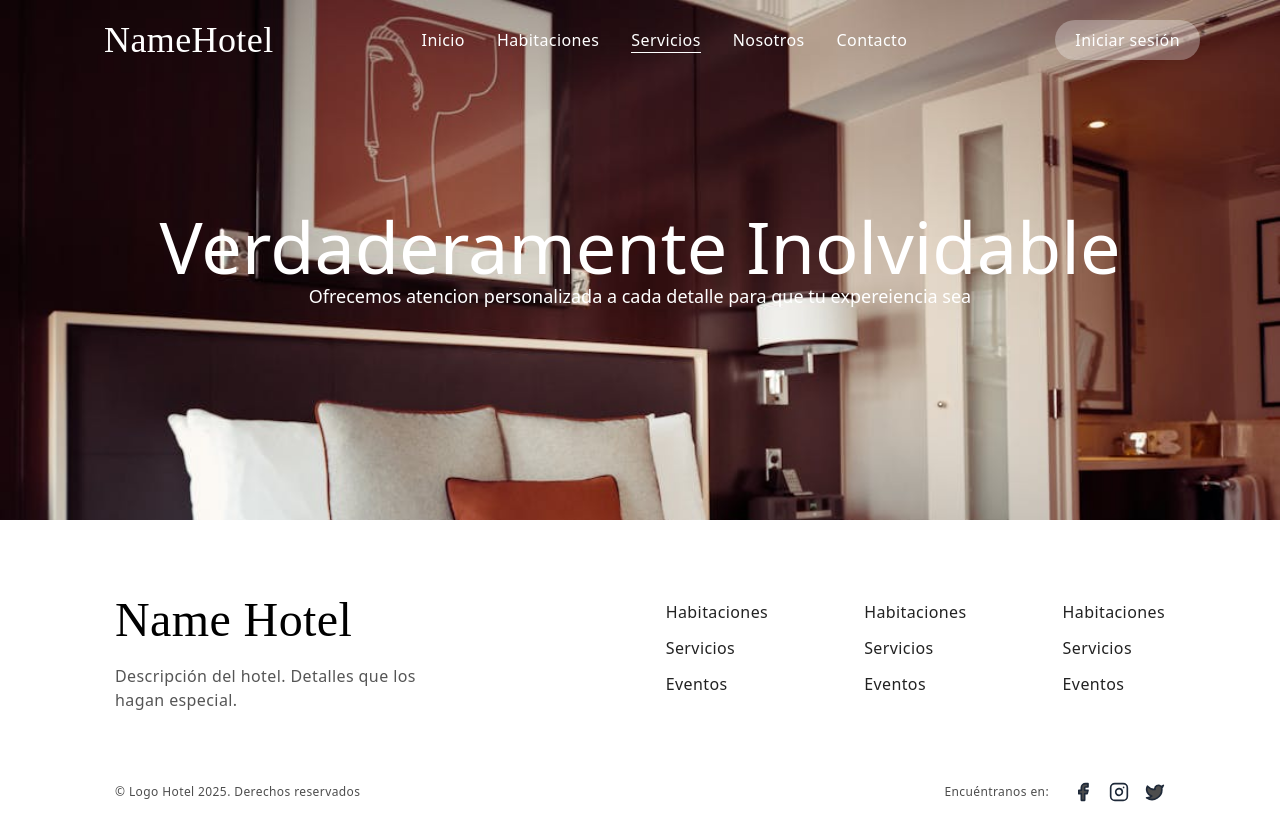
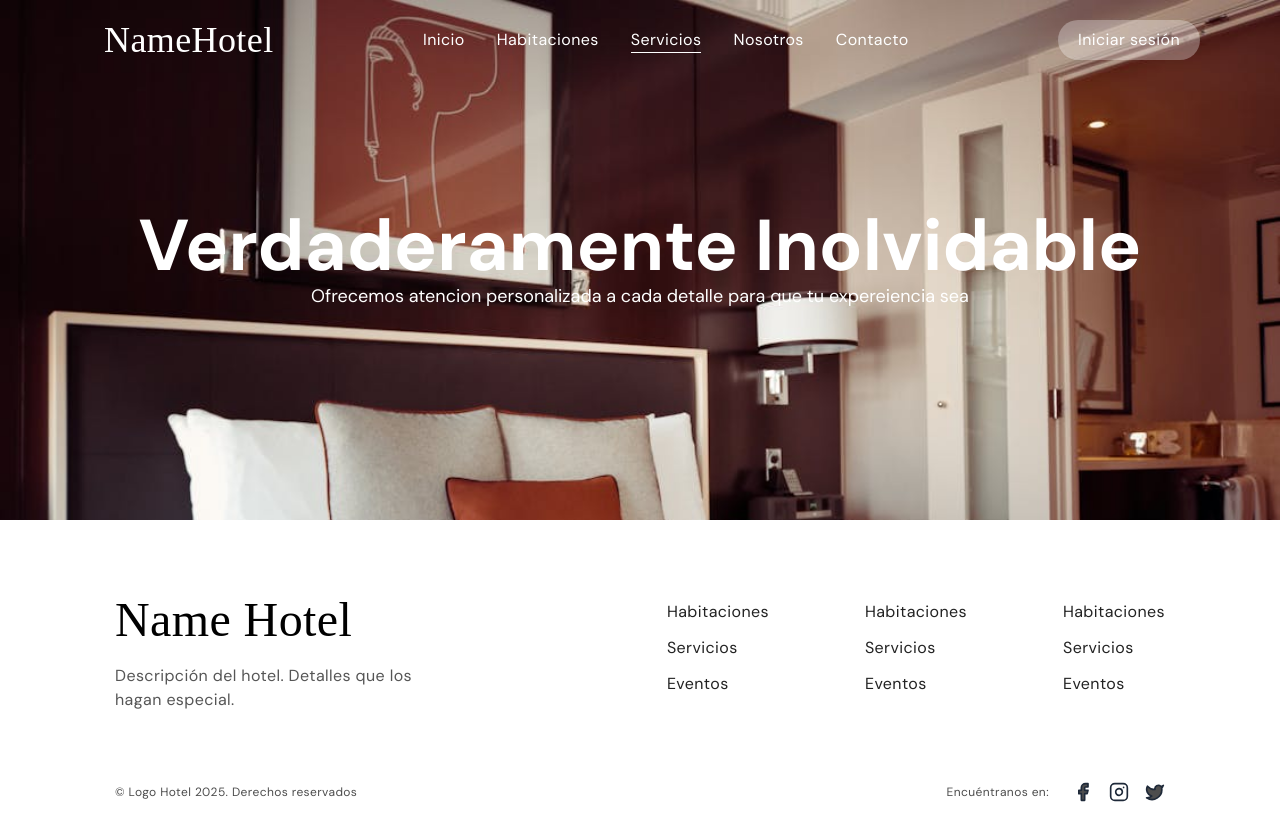
Before and after one commit to John-Alz/roomify-client, a React app: page /services in a window 1280 px wide. Shown: the top 840 px of the page. Built offline with nearby package versions, Linux system fonts and the light colour scheme; the HTML template or start-up script is replaced by a standard one.

Commit message:
hero-letter

```diff
--- a/src/RoomifyApp.jsx
+++ b/src/RoomifyApp.jsx
@@ -3,8 +3,8 @@ import { AppRouter } from './routes/AppRouter'
 
 export const RoomifyApp = () => {
     return (
-        <>
-            <AppRouter />
-        </>
+        <div className='font-DMsams'>
+             <AppRouter />
+        </div>
     )
 }
--- a/src/index.css
+++ b/src/index.css
@@ -1,6 +1,8 @@
+@import url('https://fonts.googleapis.com/css2?family=DM+Sans:ital,opsz,wght@0,9..40,100..1000;1,9..40,100..1000&display=swap');
 @import "tailwindcss";
 
 @theme {
   --color-primary: #34A0A4;
   --color-gray-custom: #AAAAAA;
+  --font-DMsams: "DM Sans", sans-serif;
 }
--- a/src/modules/core/components/Hero.jsx
+++ b/src/modules/core/components/Hero.jsx
@@ -4,7 +4,7 @@ export const Hero = ({ title, subtitle }) => {
   return (
     <div className="bg-[url('/public/heroV2.jpeg')] bg-no-repeat bg-cover h-[520px] flex justify-center ">
       <div className='self-center text-center text-white'>
-        <h2 className='text-7xl'>{title}</h2>
+        <h2 className='text-7xl font-bold'>{title}</h2>
         <p className='text-lg'>{subtitle}</p>
       </div>
     </div>
--- a/src/modules/home/components/HeroSection.jsx
+++ b/src/modules/home/components/HeroSection.jsx
@@ -12,7 +12,7 @@ export const HeroSection = () => {
 
       {/* Contenido de la sección */}
       <div className="relative z-10 w-full md:w-[840px] text-white">
-        <h1 className="text-white text-4xl md:text-5xl font-semibold tracking-wide leading-[70px] md:leading-[70px]">
+        <h1 className="text-white text-4xl md:text-5xl font-semibold tracking-wide leading-[70px] md:leading-[70px] ">
           "Tu estancia perfecta te espera. <br /> Reserva de forma rápida, segura <br /> y sin complicaciones."
         </h1>
       </div>
```
